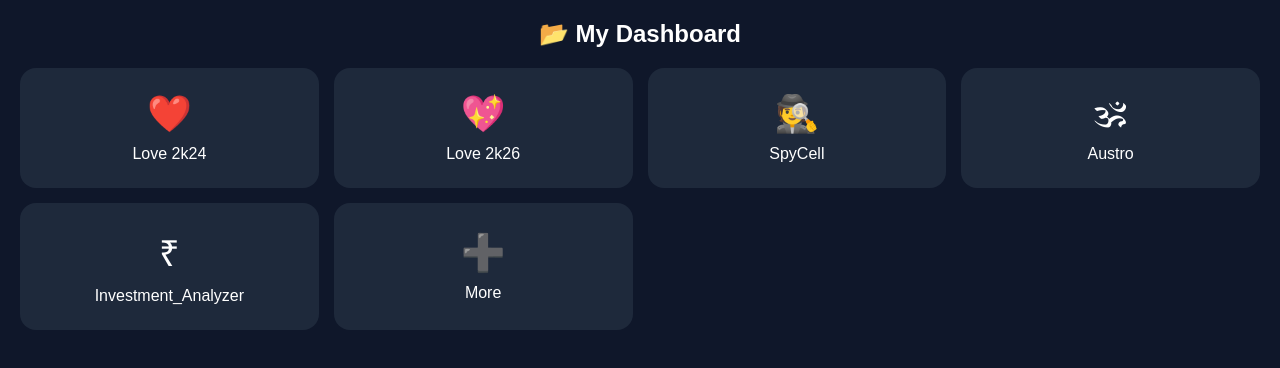
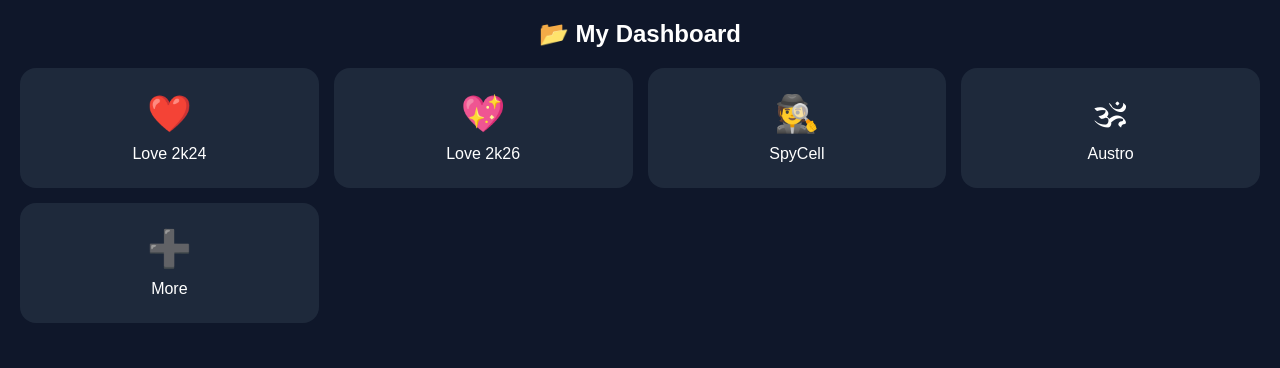
Before and after one commit to Aman7263/Bugs, a plain HTML site: page index.html in a window 1280 px wide. Drawn offline with Linux system fonts and the light colour scheme.

Commit message:
Remove Investment Analyzer link
Removed Investment Analyzer link from index.html

```diff
--- a/index.html
+++ b/index.html
@@ -134,11 +134,6 @@ h1 {
       Austro
     </a>
 
-    <a href="Investment_Analyzer/index.html" class="card">
-      <div class="icon">₹</div>
-      Investment_Analyzer
-    </a>
-
     <a href="#more" class="card">
       <div class="icon">➕</div>
       More
```
